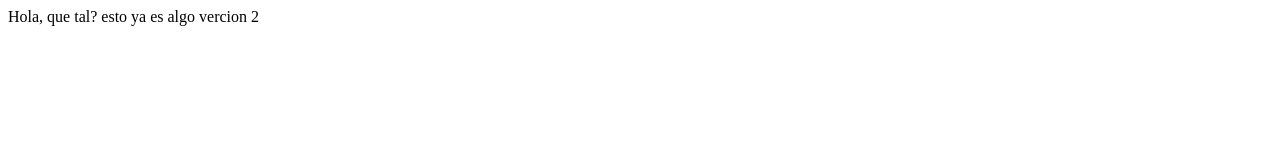
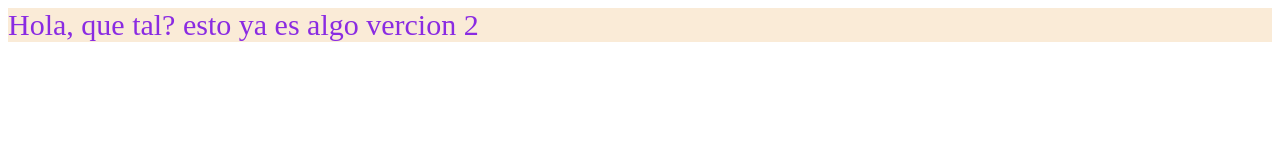
Before and after one commit to TheLeck/Git_Club, a plain HTML site: page index.html in a window 1280 px wide. Drawn offline with Linux system fonts and the light colour scheme.

Commit message:
Tercer cambio

```diff
--- a/index.html
+++ b/index.html
@@ -3,6 +3,6 @@
         <title>Actividad 2</title>
     </head>
     <body>
-        <p>Hola, que tal? esto ya es algo vercion 2</p>
+        <p style="color: blueviolet; background-color: antiquewhite; font-size: 30px;">Hola, que tal? esto ya es algo vercion 2</p>
     </body>
 </html>
```
